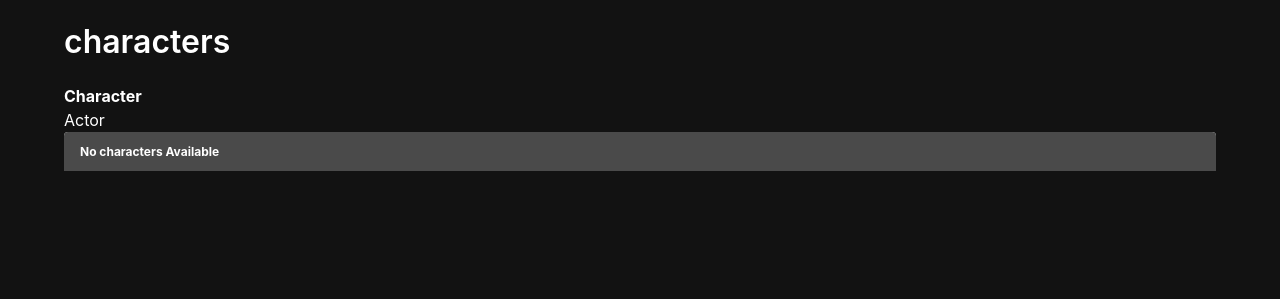
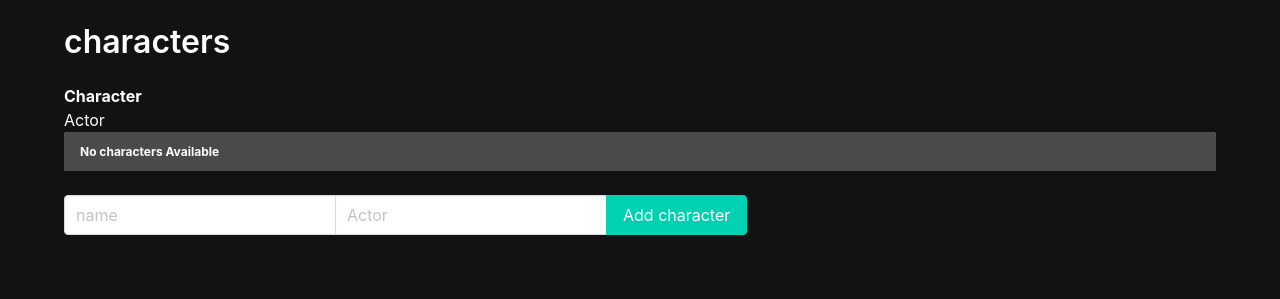
Before and after one commit to ekelly55/Pizzavision, a Django app: template main_app/templates/pizza_detail.html in a window 1280 px wide. Shown: the part 167-466 px from the top of the page. Run offline with Django 4.2, Linux system fonts and the light colour scheme; the template is opened without the code that fills it, so the values that code supplies are empty.

Commit message:
add character form works on front end

```diff
--- a/main_app/templates/pizza_detail.html
+++ b/main_app/templates/pizza_detail.html
@@ -43,5 +43,30 @@
 
     {% endfor %}
 </div>
+<form class="mb-5" action="{% url 'character_create' pizza.pk %}" method="post">
+    {% csrf_token %}
+    <div class="field has-addons">
+        <div class="control">
+            <input
+                class="input"
+                type="text"
+                name="name"
+                placeholder="name"
+                required
+            />
+        </div>
+        <div class="control">
+            <input
+                class="input"
+                type="text"
+                name="actor"
+                placeholder="Actor"
+            />
+        </div>
+        <div class="control">
+            <input class="button is-primary" type="submit" value="Add character" />
+        </div>
+    </div>
+</form>
 <!--  above about section  -->
 {% endblock %}
--- a/main_app/urls.py
+++ b/main_app/urls.py
@@ -9,5 +9,6 @@ urlpatterns = [
     path('pizzas/<int:pk>/', views.PizzaDetail.as_view(), name='pizza_detail'),
     path('pizzas/<int:pk>/update', views.PizzaUpdate.as_view(), name='pizza_update'),
     path('pizzas/<int:pk>/delete', views.PizzaDelete.as_view(), name='pizza_delete'),
+    path('pizzas/<int:pk>/characters/new/', views.CharacterCreate.as_view(), name='character_create'),
 
 ]
```
Also changed, not shown: main_app/views.py (+10 -1 lines).
